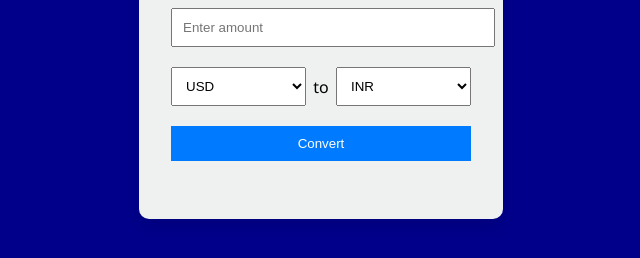
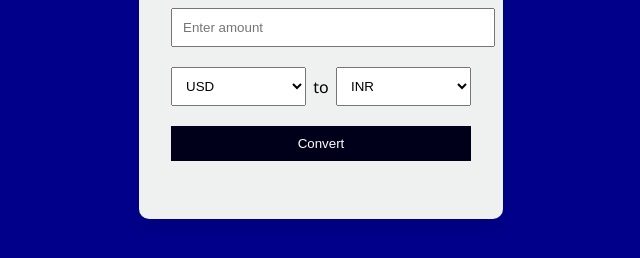
Before and after one commit to sistusaichandu-bit/CURRENCY-CONVERTER, a plain HTML site: page index.html in a window 1280 px wide. Shown: the part 350-608 px from the top of the page, without its empty margins (319-959 px from the left). Drawn offline with Linux system fonts and the light colour scheme.

Commit message:
Update style.css

```diff
--- a/style.css
+++ b/style.css
@@ -38,14 +38,14 @@ h1 {
 }
 
 button {
-  background-color: #007bff;
+  background-color: #00001A;
   color: white;
   border: none;
   cursor: pointer;
 }
 
 button:hover {
-  background-color: #0056b3;
+  background-color: #55a68b;
 }
 
 #result {
```
